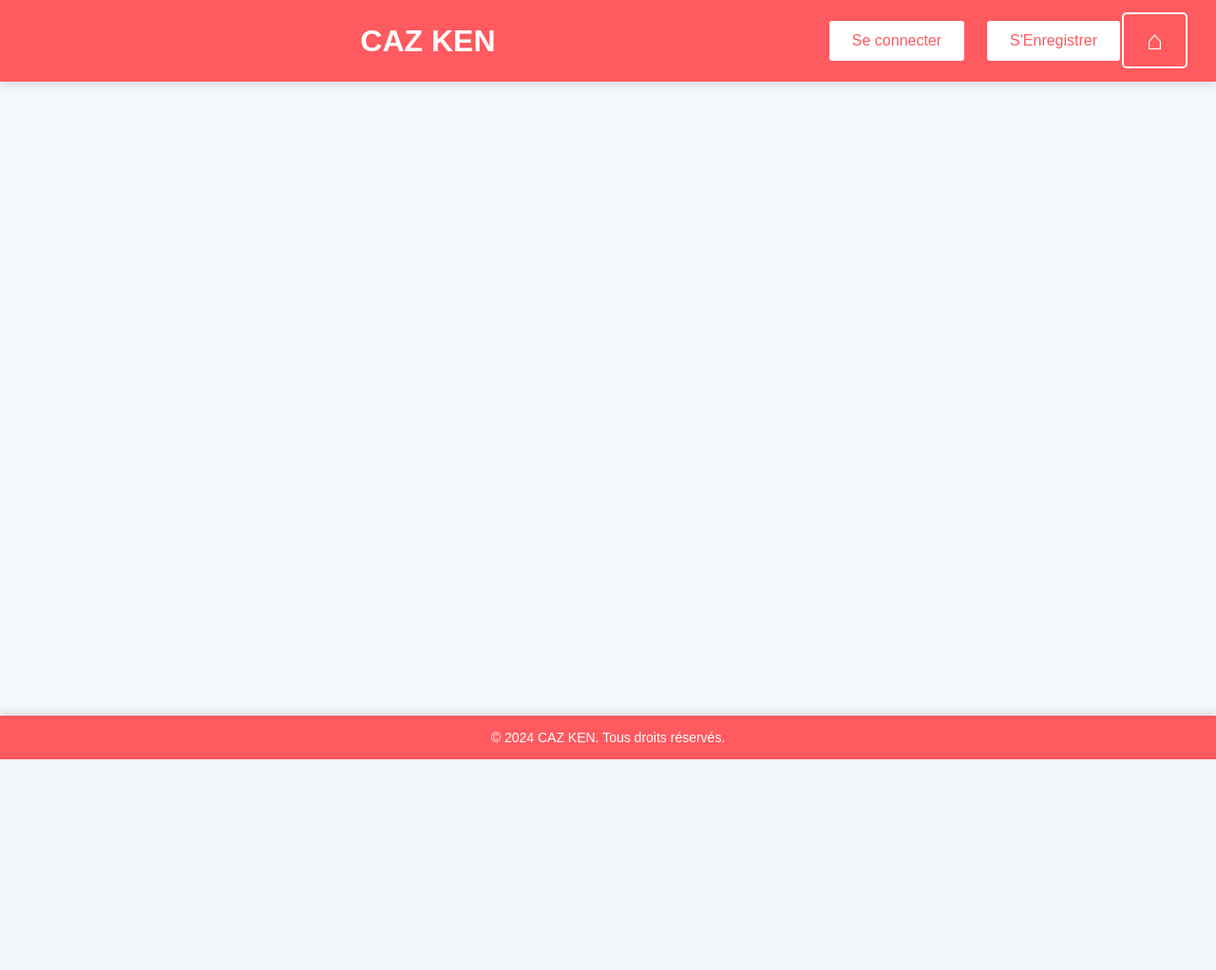
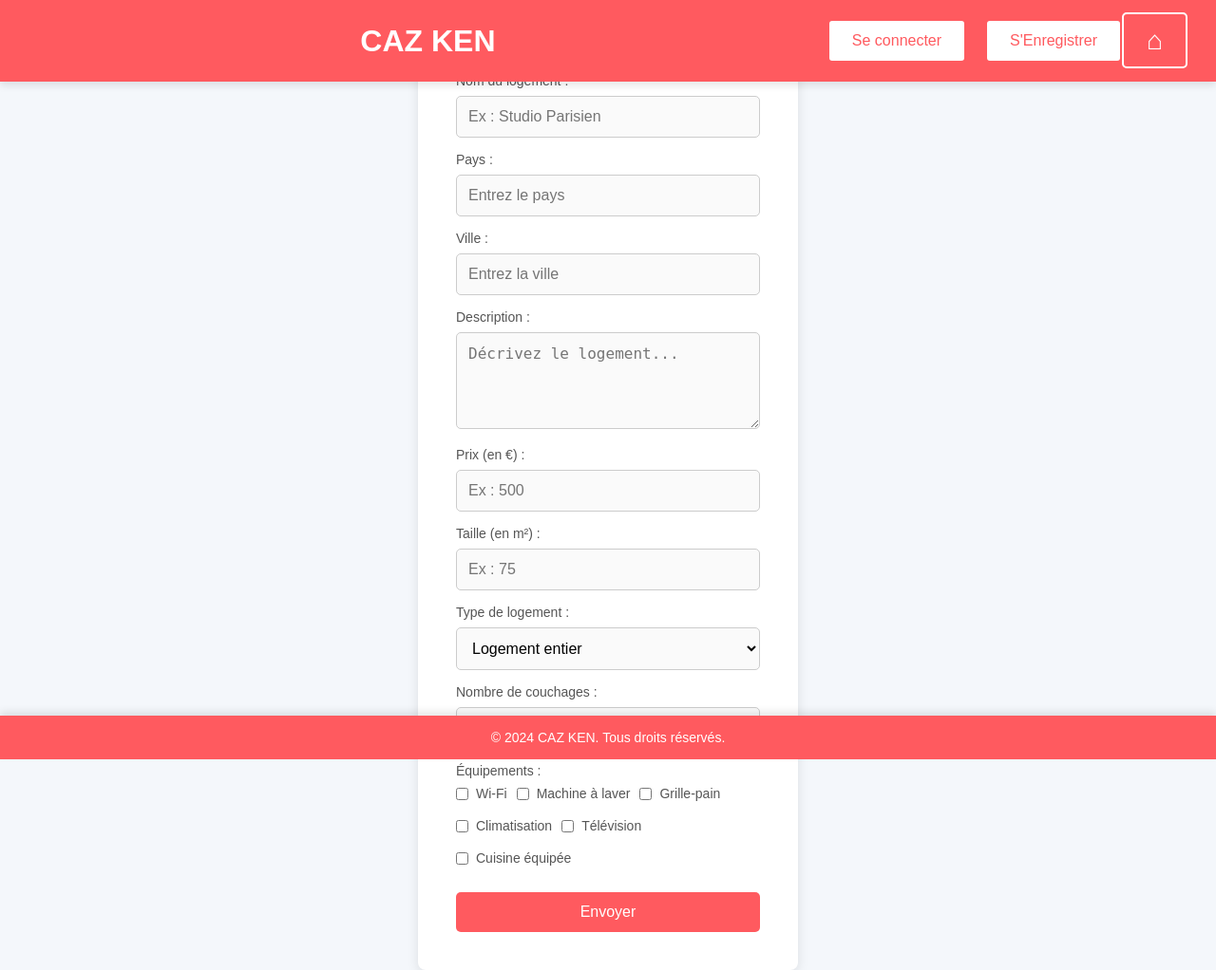
Before and after one commit to Arthurdev02/AIR-BNB, a PHP site: template app/src/views/page/owner/createannounce.phtml in a window 1280 px wide. Shown: the whole page at 95% size. Before the commit the page ends 800 px from the top, so only its background shows below. Run offline with PHP 8.4, Linux system fonts and the light colour scheme; the template is opened without the code that fills it, so the values that code supplies are empty.

Commit message:
[A] Formulaire de logement

```diff
--- a/app/public/styles.css
+++ b/app/public/styles.css
@@ -545,3 +545,112 @@
     color: #333;
     margin-bottom: 20px;
 }
+
+/* Style du conteneur principal */
+.add-housing-form {
+    background-color: #ffffff;
+    border-radius: 8px;
+    box-shadow: 0 4px 12px rgba(0, 0, 0, 0.1);
+    padding: 40px;
+    width: 100%;
+    max-width: 600px;
+    margin: 50px auto;
+    text-align: left;
+}
+
+/* Titre du formulaire */
+.add-housing-form h1 {
+    font-size: 32px;
+    color: #ff5a5f;
+    text-align: center;
+    margin-bottom: 20px;
+}
+
+/* Style des labels */
+.add-housing-form label {
+    font-size: 16px;
+    font-weight: bold;
+    color: #555;
+    margin-bottom: 8px;
+    display: block;
+}
+
+/* Champs de saisie */
+.add-housing-form input[type="text"],
+.add-housing-form input[type="number"],
+.add-housing-form textarea,
+.add-housing-form select {
+    width: 100%;
+    padding: 12px;
+    margin-bottom: 15px;
+    border: 1px solid #ccc;
+    border-radius: 5px;
+    font-size: 16px;
+    background-color: #fafafa;
+    transition: border-color 0.3s ease;
+}
+
+.add-housing-form input:focus,
+.add-housing-form textarea:focus,
+.add-housing-form select:focus {
+    border-color: #ff5a5f;
+    outline: none;
+}
+
+/* Groupement des checkboxes */
+.checkbox-group {
+    display: flex;
+    flex-wrap: wrap;
+    gap: 10px;
+    margin-bottom: 20px;
+}
+
+.checkbox-group label {
+    font-size: 14px;
+    color: #555;
+    display: flex;
+    align-items: center;
+}
+
+.checkbox-group input[type="checkbox"] {
+    margin-right: 8px;
+}
+
+/* Bouton de soumission */
+.add-housing-form button {
+    width: 100%;
+    padding: 12px;
+    background-color: #ff5a5f;
+    color: white;
+    border: none;
+    border-radius: 5px;
+    font-size: 16px;
+    font-weight: bold;
+    cursor: pointer;
+    transition: background-color 0.3s ease, transform 0.2s ease;
+}
+
+.add-housing-form button:hover {
+    background-color: #ff4044;
+    transform: translateY(-3px);
+}
+
+.add-housing-form button:active {
+    transform: translateY(1px);
+}
+
+/* Responsivité */
+@media (max-width: 768px) {
+    .add-housing-form {
+        padding: 20px;
+        width: 90%;
+    }
+
+    .add-housing-form h1 {
+        font-size: 24px;
+    }
+
+    .add-housing-form button {
+        font-size: 14px;
+    }
+}
--- a/app/src/App.php
+++ b/app/src/App.php
@@ -79,6 +79,8 @@
         $this->router->get('/owner/createannounce', [PageController::class, 'createannounce']);
         $this->router->get('/owner/oldannounce', [PageController::class, 'oldannounce']);
         $this->router->get('/owner/manageannounce', [PageController::class, 'manageannounce']);
+        $this->router->post('/owner/createannounce', [PageController::class, 'createannounce']);
+
 
 
 
--- a/app/src/Controller/EquipementControlller.php
+++ b/app/src/Controller/EquipementControlller.php
@@ -35,7 +35,7 @@
 
         $equipement = new Equipement($equipement_data);
 
-        $equipement_created = RepoManager::getRM()->getEquipementRepo()->create($equipement);
+        $equipement_created = RepoManager::getRM()->getEquipmentRepomentRepo()->create($equipement);
 
         if (is_null($equipement_created)) {
             // TODO: gérer une erreur
--- a/app/src/Controller/PageController.php
+++ b/app/src/Controller/PageController.php
@@ -73,7 +73,10 @@
         ];
 
         $view->render($data);
+
+
     }
+
     public function oldannounce(): void
     {
         $view = new View('page:owner:oldannounce');
--- a/app/src/Model/Entity/User.php
+++ b/app/src/Model/Entity/User.php
@@ -12,9 +12,9 @@
     {
         return $this->password;
     }
-    public function setPassword(int $value): self
+    public function setPassword(string $value): self
     {
-        $this->id = $value;
+        $this->password = $value;
         return $this; // Permet de "chaîner" les appels aux setters: $toto->setId(2)->setName('toto'), etc.
     }
 
--- a/app/src/views/page/owner/createannounce.phtml
+++ b/app/src/views/page/owner/createannounce.phtml
@@ -1,93 +1,52 @@
-<?php
+<h1>Formulaire d'Ajout de Logement</h1>
+<form action="#" method="post">
+    <!-- Nom -->
+    <label for="name">Nom du logement :</label>
+    <input type="text" id="name" name="name" placeholder="Ex : Studio Parisien" required>
 
+    <!-- Adresse -->
+    <label for="country"> Pays :</label>
+    <input type="text" id="country" name="country" placeholder="Entrez le pays" required>
 
-namespace App\Controller;
+    <label for="city"> Ville :</label>
+    <input type="text" id="city" name="city" placeholder="Entrez la ville" required>
 
-use App\Model\Entity\Adress;
-use App\Model\Entity\Announcement;
-use App\Session;
-use Symplefony\View;
-use Symplefony\Controller;
-use Laminas\Diactoros\ServerRequest;
-use App\Model\Repository\RepoManager;
-use App\Model\Repository\AnnouncementRepository;
+    <!-- Description -->
+    <label for="description">Description :</label>
+    <textarea id="description" name="description" rows="4" placeholder="Décrivez le logement..."></textarea>
 
-class AnnouncementController extends Controller
-{
-    /**zzz
-     * Méthode pour afficher les détails d'une annonce spécifique
-     */
-    public function details(int $id): void
-    {
+    <!-- Prix -->
+    <label for="price">Prix (en €) :</label>
+    <input type="number" id="price" name="price" placeholder="Ex : 500" min="0" required>
 
-        $view = new View('page:announcement:details');
-        // Récupérer l'instance du Repository
-        $announcement = RepoManager::getRM()->getAnnouncementRepo()->getById($id);
+    <!-- Taille -->
+    <label for="size">Taille (en m²) :</label>
+    <input type="number" id="size" name="size" placeholder="Ex : 75" min="0" required>
 
-        $data = [
-            'announcement' => $announcement
+    <!-- Type de logement -->
+    <label for="housingType">Type de logement :</label>
+    <select id="housingType" name="housingType" required>
+        <option value="logement_entier">Logement entier</option>
+        <option value="chambre_privee">Chambre privée</option>
+        <option value="chambre_partagee">Chambre partagée</option>
+    </select>
 
-        ];
+    <!-- Couchages -->
+    <label for="beds">Nombre de couchages :</label>
+    <input type="number" id="beds" name="beds" placeholder="Ex : 2" min="0" required>
 
-        $view->render($data);
-    }
+    <label>Équipements :</label>
+    <div class="checkbox-group">
+        <label><input type="checkbox" name="equipments" value="wifi"> Wi-Fi</label>
+        <label><input type="checkbox" name="equipments" value="machine_laver"> Machine à laver</label>
+        <label><input type="checkbox" name="equipments" value="grille_pain"> Grille-pain</label>
+        <label><input type="checkbox" name="equipments" value="climatisation"> Climatisation</label>
+        <label><input type="checkbox" name="equipments" value="television"> Télévision</label>
+        <label><input type="checkbox" name="equipments" value="cuisine"> Cuisine équipée</label>
+    </div>
+    <!-- Soumettre -->
+    <button type="submit">Envoyer</button>
+</form>
+</body>
 
-    public function CreateAnnonce(): void
-    {
-        $view = new View('page:create-annonce');
-        $data = [
-            'title' => 'Créer une annonce - MoinCherBnb.com'
-
-        ];
-        $view->render($data);
-    }
-
-
-
-    public function createAnnouncement(ServerRequest $request): void
-    {
-        $announce_data = $request->getParsedBody();
-        $adress =  new Adress(array('city' => $announce_data['city'], 'country' => $announce_data['country'], 'street' => $announce_data['street']));
-
-        $adress_created = RepoManager::getRM()->getAdressRepo()->create($adress);
-
-        $announce = new Announcement(array(
-            'id_owner' => Session::get(Session::USER)->getId(),
-            'title' => $announce_data['title'],
-            'price' => $announce_data['price'],
-            'size' => $announce_data['size'],
-            'description' => $announce_data['description'],
-            'sleeping' => $announce_data['sleeping'],
-            'accommodation_id' => $announce_data['accommodation_id'],
-            'id_adress' => $adress_created->getId()
-        ));
-
-
-
-
-        $announce_created = RepoManager::getRM()->getAnnouncementRepo()->createAnnouncement($announce);
-
-
-        if (is_null($announce_created)) {
-            // TODO: gérer une erreur
-            $this->redirect('/create-annonce');
-        }
-        $this->redirect('/home/owner');
-    }
-
-    public function ViewAnnounce(): void
-    {
-
-        // Récupérer l'ID du propriétaire connecté
-        $id_owner = Session::get(Session::USER)->getId();
-
-        // Récupérer les annonces via la méthode `getAllForOwner`
-        $announcements = RepoManager::getRM()->getAnnouncementRepo()->getAllForOwner($id_owner);
-        $view = new View('page:announce');
-        $data = [
-            'title' => 'Gestion des annonces',
-            'announcements' => $announcements
-        ];
-        $view->render($data);
-    }
-}
+</html>
```
Also changed, not shown: app/src/Controller/AnnonceController.php (added, +103 -0 lines), app/src/Model/Entity/Annoucement.php (+27 -1 lines), app/src/Model/Repository/AnnouncementRepository.php (+5 -5 lines).
